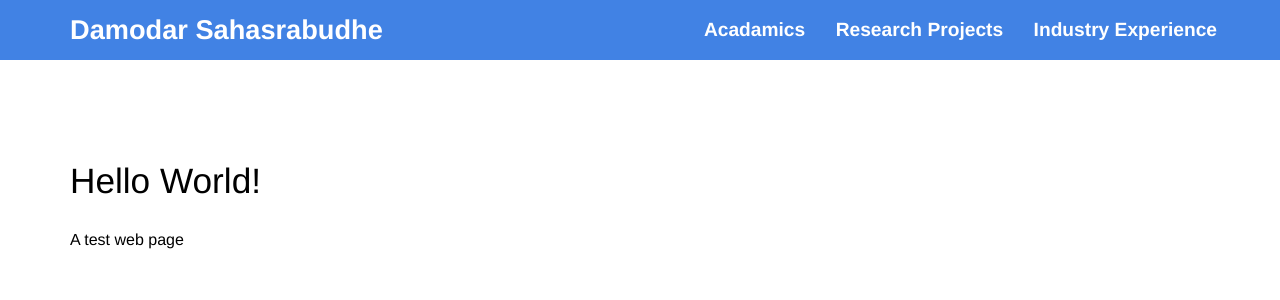
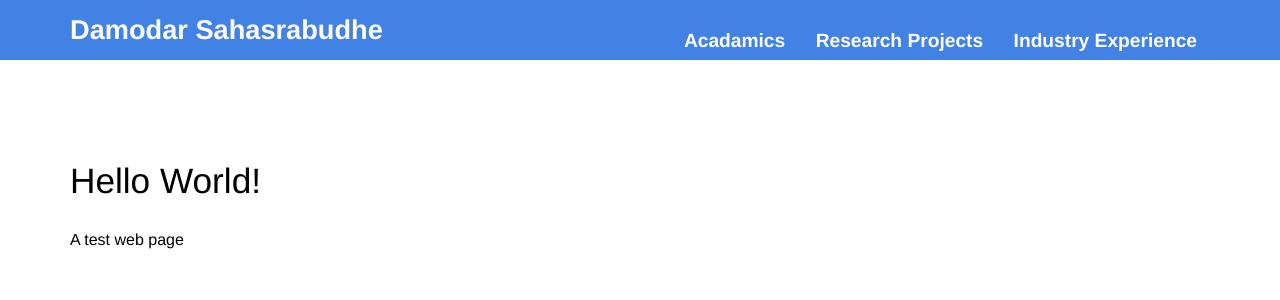
Before and after one commit to damu1000/damu1000.github.io, a Jekyll site: the page built from index.html, in a window 1280 px wide. Shown: the top 300 px of the page. Built offline with Jekyll 4.4.1, drawn with Linux system fonts in a browser that asks for light colours.

Commit message:
responsive fix

```diff
--- a/_sass/navigation.scss
+++ b/_sass/navigation.scss
@@ -21,10 +21,10 @@ nav {
 	font-weight: bold;
 	margin: 0;
   position: relative;
-  top: 50%;
-  left: 50%;
-  -ms-transform: translate(-50%, -50%);
-  transform: translate(-50%, -50%);
+  // top: 50%;
+  // left: 50%;
+  // -ms-transform: translate(-50%, -50%);
+  // transform: translate(-50%, -50%);
 
 	@media #{$mid-point} {
 		text-align: right;
@@ -37,7 +37,7 @@ nav {
 	a {
 		font-size: 1.2em;
 		margin: 0 3px;
-		padding: 0px 10px;
+		padding: 10px 10px;
 		border-bottom: 1px solid rgba(255,255,255,0);
 		color: #fff;
 		transition: .2s ease-in-out;
@@ -51,7 +51,7 @@ nav {
 		&.nav-toggle {
 			display: inline;
 			position: relative;
-			top: 50%;
+			// top: 50%;
 		  left: 90%;
 			font-size: 1.9em;
 			border: 0;
```
